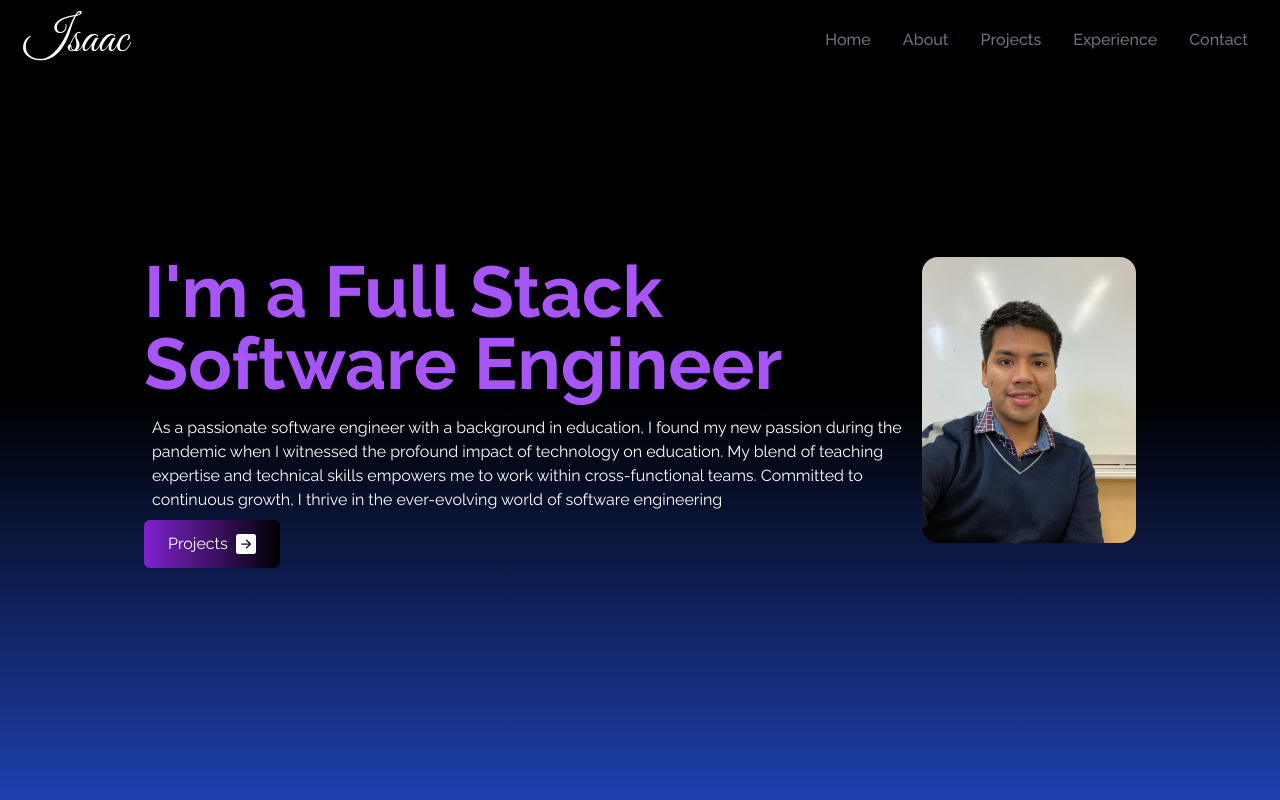
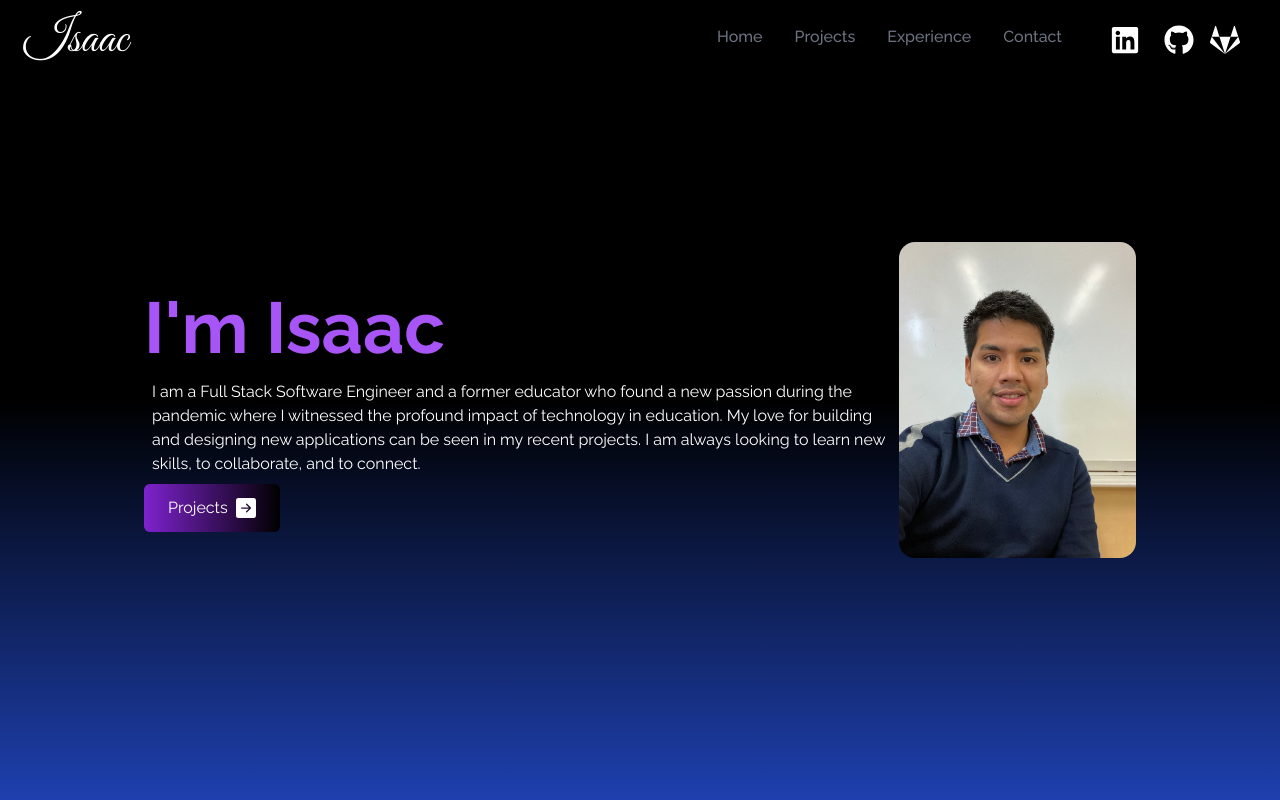
Before and after one commit to isaac9031/isaac-portfolio, a React (Create React App) app: page / in a window 1280 px wide. Built offline with nearby package versions, Linux system fonts and the light colour scheme; the HTML template or start-up script is replaced by a standard one.

Commit message:
added links to gitlab, github, and linkedin

```diff
--- a/src/components/Home.jsx
+++ b/src/components/Home.jsx
@@ -8,11 +8,11 @@ const Home = () => {  //Home will be behind the NavBar, so you need to comment i
         <div className='max-w-screen-lg mx-auto flex flex-col items-center justify-center h-full px-4 md:flex-row'>{/*flex-col and justify-center: on smaller screens, the children will be aligned vertically (stacked on top of each other). When the screen size reaches the medium breakpoint (md:flex-row), the layout will switch to a row direction, and the children will be aligned horizontally.  */}
             <div className='flex flex-col pt-8 justify-center h-full'> {/*flex flex-column means that the children of this div will always be vertically stacked since we don't have md:flex-row class; cross axis was changed 90 degrees by the parent div from row direction ↕ to column dirction ↔, therefore justify and item center has also rotated 90 degrees */}
                 <h2 className="text-4xl sm:text-7xl font-bold text-purple-500">
-                   I'm a Full Stack Software Engineer
+                   I'm Isaac
                 </h2>
                 <p className='text-white pt-4 px-2 max-w-none'> {/*might need to modify max-w-none */}
-                As a passionate software engineer with a background in education, I found my new passion during the pandemic when I witnessed the profound impact of technology on education.
-                My blend of teaching expertise and technical skills empowers me to work within cross-functional teams. Committed to continuous growth, I thrive in the ever-evolving world of software engineering
+                I am a Full Stack Software Engineer and a former educator who found a new passion during the pandemic where I witnessed the profound impact of technology in education.
+                My love for building and designing new applications can be seen in my recent projects. I am always looking to learn new skills, to collaborate, and to connect.
                 </p>
 
                 <div>
--- a/src/components/Navbar.jsx
+++ b/src/components/Navbar.jsx
@@ -1,5 +1,7 @@
 import React, { useCallback, useState } from 'react'
-import {FaBars, FaTimes} from 'react-icons/fa'
+import {FaBars, FaTimes, FaGithub, FaLinkedin, FaGitlab} from 'react-icons/fa'
+import {HiOutlineMail} from "react-icons/hi"
+import { BsFillPersonLinesFill } from 'react-icons/bs';
 
 const Navbar = () => {
 
@@ -12,19 +14,19 @@ const Navbar = () => {
     },
     {
       id:2,
-      link:'about',
+      link:'projects',
     },
     {
       id:3,
-      link:'projects',
+      link:'experience',
     },
     {
       id:4,
-      link:'experience',
+      link:'contact',
     },
     {
       id:5,
-      link:'contact',
+      link:'about',
     },
   ];
 
@@ -34,15 +36,54 @@ const Navbar = () => {
       <div>
           <h1 className='text-5xl font-signature ml-2 '>Isaac</h1>
       </div>
-      <ul className='hidden md:flex'>  {/* the screen has to be bigger than 768px for menu to show on top in the flex format(each link next to each other)*/}
-        {links.map(({id,link}) => (
-        <li
-          key={id}
-          className='px-4 cursor-pointer capitalize font-medium text-gray-500 hover:scale-105 duration-200'>
-          {link}
-        </li>
+      <ul className='hidden md:flex'>{/* the screen has to be bigger than 768px for menu to show on top in the flex format(each link next to each other)*/}
+        {links.map(({ id, link }) => (
+          <li
+            key={id}
+            className='px-4 cursor-pointer capitalize font-medium'>
+            {id === 5 ? (
+              // Special case for "about" link in desktop view
+              <ul className="flex justify-between items-center icons">
+                <li className='flex justify-between items-center px-2  text-white hover:scale-105 duration-300 hover:text-blue-500'>
+                  <a href="https://www.linkedin.com/in/olivares-isaac/"
+                    className='flex justify-between items-center px-2'
+                  >
+                    <>
+                    <FaLinkedin size={30}/>
+                    </>
+                  </a>
+                </li>
+                <li className='flex justify-between items-center px-2  text-white hover:scale-105 duration-300 hover:text-blue-500'>
+                  <a href="https://github.com/isaac9031"
+                    className='flex justify-between items-center w-full'
+                  >
+                    <>
+                    <FaGithub size={30}/>
+                    </>
+                  </a>
+                </li>
+                <li className='flex justify-between items-center px-2  text-white hover:scale-105 duration-300 hover:text-blue-500'>
+                  <a href="https://gitlab.com/olivareshernandezisaac"
+
+                    className='flex justify-between items-center w-full'
+                  >
+                    <>
+                    <FaGitlab size={30}/>
+                    </>
+                  </a>
+                </li>
+              </ul>
+            ) : (
+              // Normal link rendering for other links
+              <a
+                className='hover:text-white  text-gray-500 '>
+                {link}
+              </a>
+            )}
+          </li>
         ))}
       </ul>
+
       {/* Mobile Menu Toggle (Burger Icon) */}
       <div onClick={() => setNav(!nav)} className='cursor-pointer pr-4 z-10 text-gray-500 md:hidden' > {/* Adding mobile version...burger icon. z-10 will be used to maintain the burger on top when mobile version is active*/}
           {nav ? <FaTimes size={30}/> : <FaBars size={30}/>}
@@ -54,7 +95,45 @@ const Navbar = () => {
           <li
             key={id}
             className='px-4 cursor-pointer capitalize py-6 text-4xl'>
-            {link}
+            {id === 5 ? (
+              // Special case for "about" link in desktop view
+              <ul className="flex justify-between items-center icons">
+                <li className='flex justify-between items-center px-2 hover:scale-107 duration-200'>
+                  <a href="https://www.linkedin.com/in/olivares-isaac/"
+                    className='flex justify-between items-center px-2 text-white'
+                  >
+                    <>
+                    <FaLinkedin size={30}/>
+                    </>
+                  </a>
+                </li>
+                <li className='flex justify-between items-center px-2 hover:scale-105 duration-200'>
+                  <a href="https://github.com/isaac9031"
+                    className='flex justify-between items-center w-full text-white'
+                  >
+                    <>
+                    <FaGithub size={30}/>
+                    </>
+                  </a>
+                </li>
+                <li className='flex justify-between items-center px-2 hover:scale-105 duration-200'>
+                  <a href="https://gitlab.com/olivareshernandezisaac"
+
+                    className='flex justify-between items-center w-full text-white'
+                  >
+                    <>
+                    <FaGitlab size={30}/>
+                    </>
+                  </a>
+                </li>
+              </ul>
+            ) : (
+              // Normal link rendering for other links
+              <a
+                className='hover:text-gray-300'>
+                {link}
+              </a>
+            )}
           </li>
         ))}
         </ul>
```
